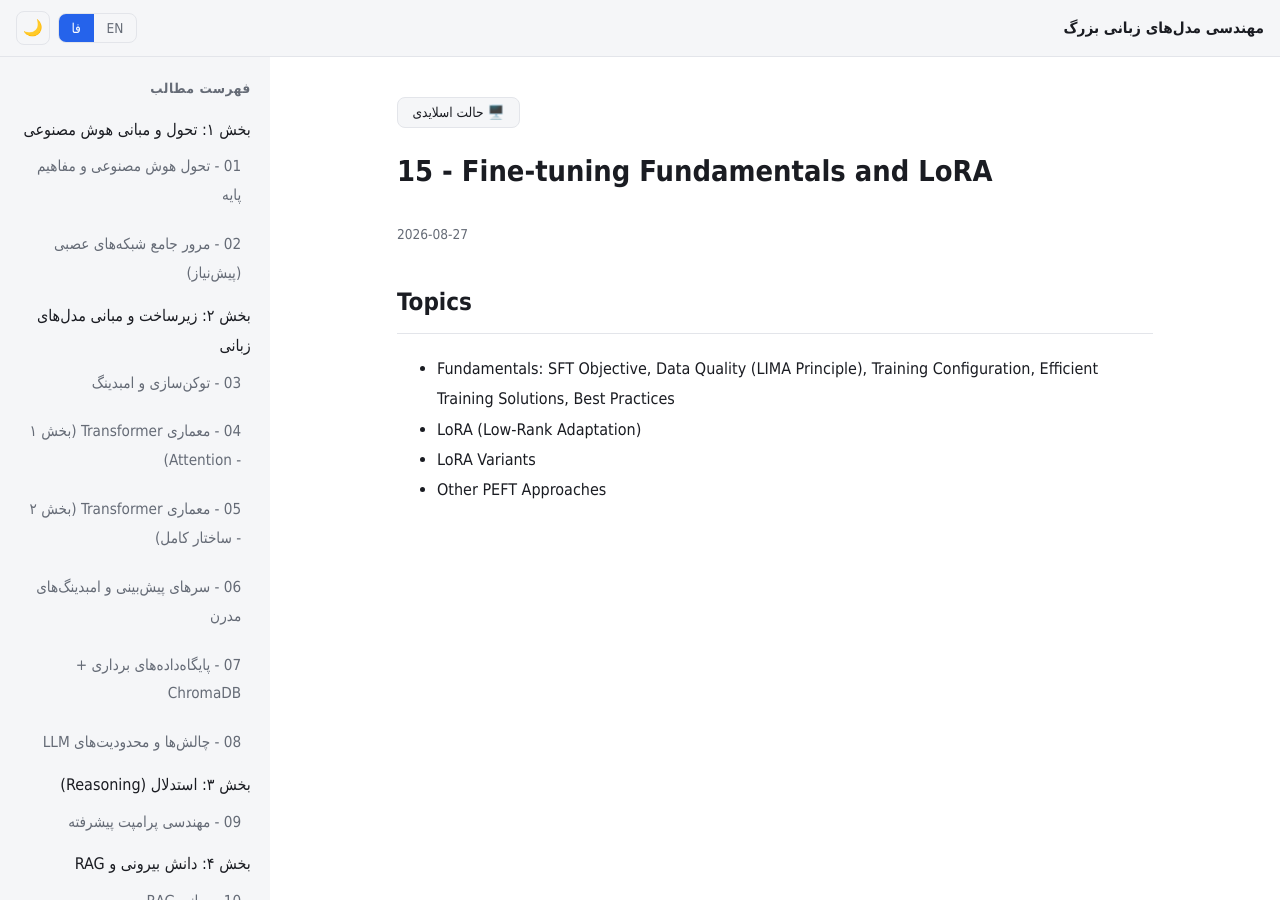
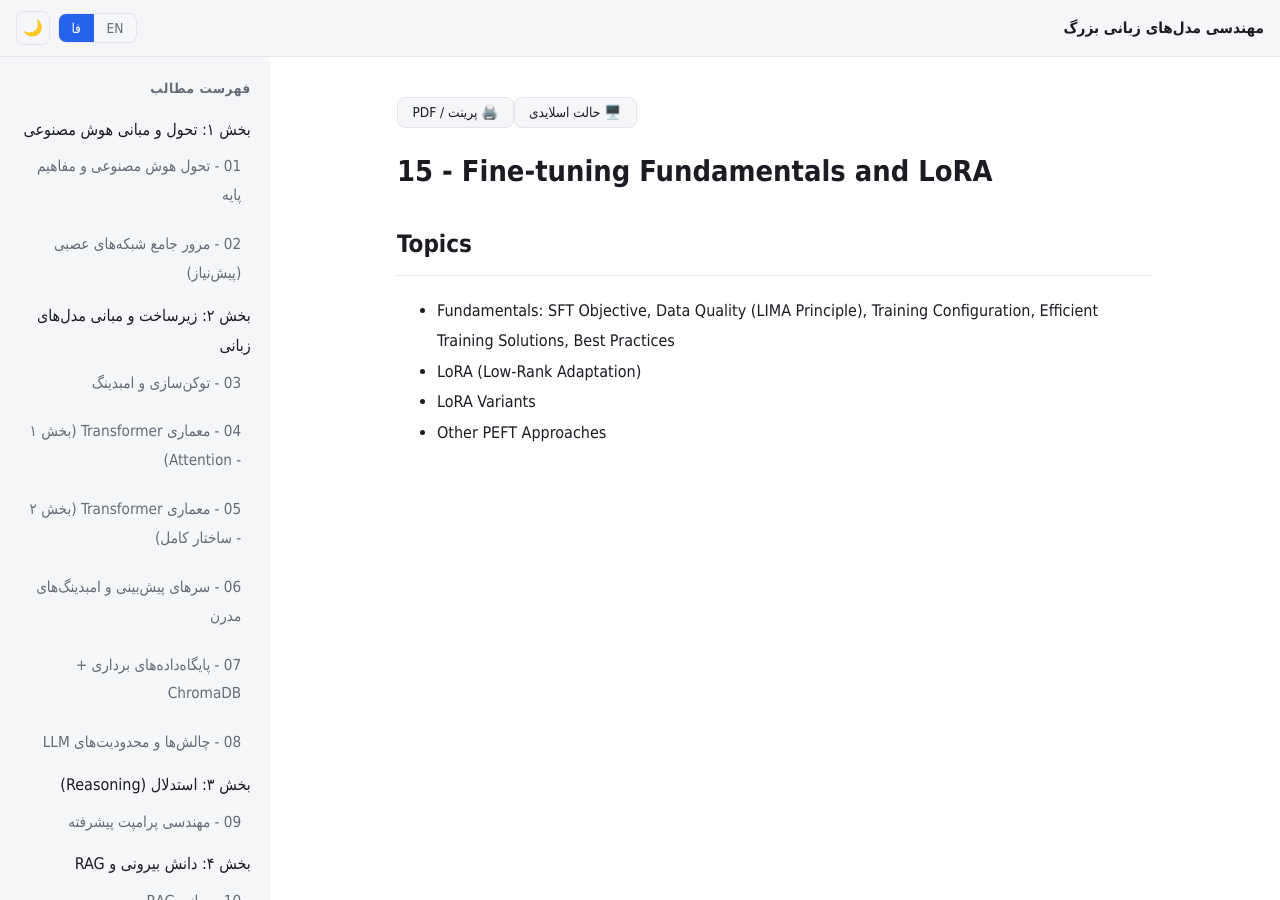
Before and after one commit to sbu-llm/notes, a Jekyll site: the page built from _notes/15-s15-en.md, in a window 1280 px wide and 900 px high. Built offline with Jekyll 4.4.1, drawn with Linux system fonts in a browser that asks for light colours; a style sheet for code colours, icons or effects is not loaded.

Commit message:
Add files via upload

```diff
--- a/_layouts/note.html
+++ b/_layouts/note.html
@@ -6,14 +6,15 @@ layout: default
     <span class="lang-en">🖥️ Slide mode</span>
     <span class="lang-fa">🖥️ حالت اسلایدی</span>
   </button>
+  <button type="button" id="print-btn" class="slide-toggle">
+    <span class="lang-en">🖨️ Print / PDF</span>
+    <span class="lang-fa">🖨️ پرینت / PDF</span>
+  </button>
 </div>
 
 <article dir="{% if page.lang == 'fa' %}rtl{% else %}ltr{% endif %}" lang="{{ page.lang | default: 'en' }}"
           style="direction: {% if page.lang == 'fa' %}rtl{% else %}ltr{% endif %}; text-align: {% if page.lang == 'fa' %}right{% else %}left{% endif %};">
   <h1>{{ page.title }}</h1>
-  {% if page.date %}
-  <div class="meta">{{ page.date | date: "%Y-%m-%d" }}</div>
-  {% endif %}
   <div id="note-content" class="note-content">
     {{ content }}
   </div>
```
